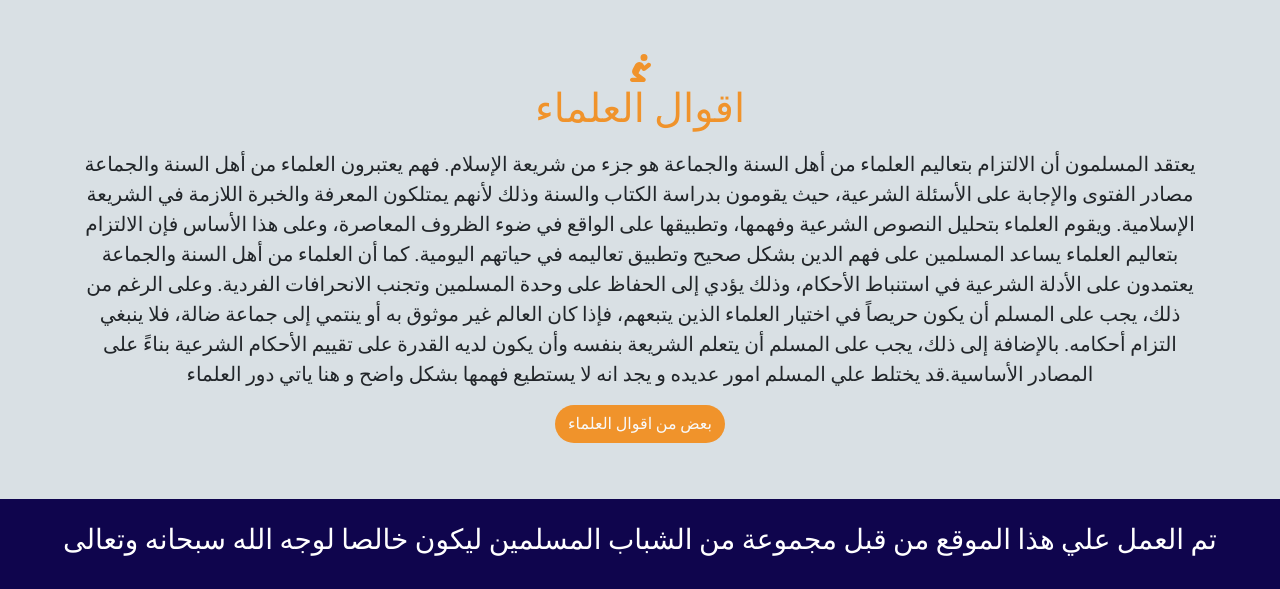
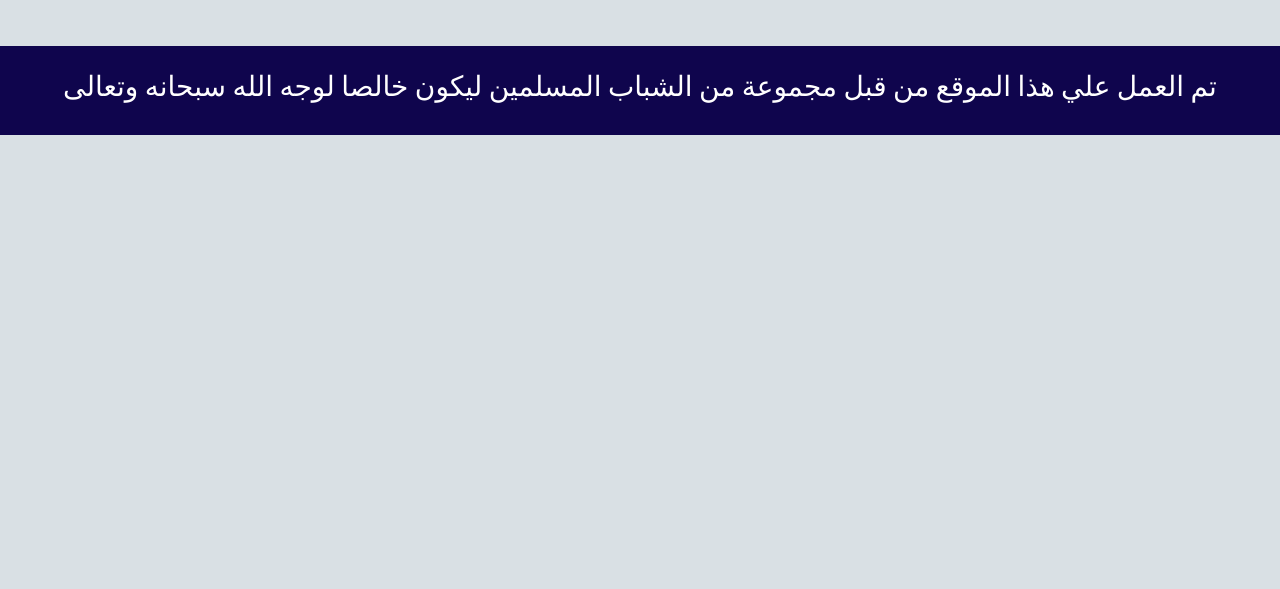
Before and after one commit to Ahmed-samir95/zaker, a plain HTML site: page index.html in a window 1280 px wide. Shown: the part 2048-2637 px from the top of the page. After the commit the page ends 2183 px from the top, so only its background shows below. Drawn offline with Linux system fonts and the light colour scheme; a web font is replaced by a local one.

Commit message:
Edit the project and clear the section

```diff
--- a/index.html
+++ b/index.html
@@ -35,9 +35,6 @@
               </li>
               <li class="nav-item">
                 <a class="nav-link p-2 p-lg-3" href="azkar.html">اذكار</a>
-              </li>
-              <li class="nav-item">
-                <a class="nav-link p-2 p-lg-3" href="#">اقوال العلماء</a>
               </li>
             </ul>
           </div>
@@ -107,22 +104,6 @@
     </div>
   </div>
 <!-- -------------------------------------------------------------------------------------- -->
-  <!-- Scholars sayings -->
-  <div class="scholars text-center mb-5 p-2">
-    <div class="container">
-      <div class="section-heading mb-md-3 position-relative">
-        <i class="fa-solid fa-person-praying fs-3"></i>
-        <h2 class="section-heading-title fs-1">اقوال العلماء</h2>
-      </div>
-      <p class="scholars-desc fs-5 "> يعتقد المسلمون أن الالتزام بتعاليم العلماء من أهل السنة والجماعة هو جزء من شريعة الإسلام. فهم يعتبرون العلماء من أهل السنة والجماعة مصادر الفتوى والإجابة على الأسئلة الشرعية، حيث يقومون بدراسة الكتاب والسنة وذلك لأنهم يمتلكون المعرفة والخبرة اللازمة في الشريعة الإسلامية.
-
-        ويقوم العلماء بتحليل النصوص الشرعية وفهمها، وتطبيقها على الواقع في ضوء الظروف المعاصرة، وعلى هذا الأساس فإن الالتزام بتعاليم العلماء يساعد المسلمين على فهم الدين بشكل صحيح وتطبيق تعاليمه في حياتهم اليومية. كما أن العلماء من أهل السنة والجماعة يعتمدون على الأدلة الشرعية في استنباط الأحكام، وذلك يؤدي إلى الحفاظ على وحدة المسلمين وتجنب الانحرافات الفردية.
-
-        وعلى الرغم من ذلك، يجب على المسلم أن يكون حريصاً في اختيار العلماء الذين يتبعهم، فإذا كان العالم غير موثوق به أو ينتمي إلى جماعة ضالة، فلا ينبغي التزام أحكامه. بالإضافة إلى ذلك، يجب على المسلم أن يتعلم الشريعة بنفسه وأن يكون لديه القدرة على تقييم الأحكام الشرعية بناءً على المصادر الأساسية.قد يختلط علي المسلم امور عديده و يجد انه لا يستطيع فهمها بشكل واضح و هنا ياتي دور العلماء</p>
-        <a class="btn rounded-pill main-btn text-light " href="#">بعض من اقوال العلماء</a>
-    </div>
-  </div>
-<!-- ------------------------------------------------------------------------------- -->
 <!-- footer -->
 <footer class="p-4 text-center">
   <h3 class="footer-desc">تم العمل علي هذا الموقع من قبل مجموعة من الشباب المسلمين ليكون خالصا لوجه الله سبحانه وتعالى</h3>
```
Also changed, not shown: azkar.html (+0 -3 lines), prayer.html (+0 -3 lines), quran.html (+0 -3 lines).
